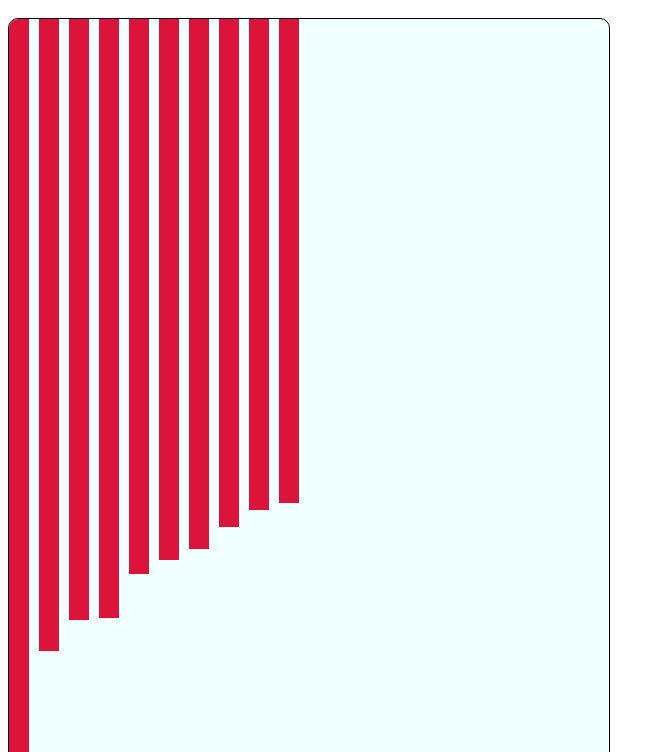
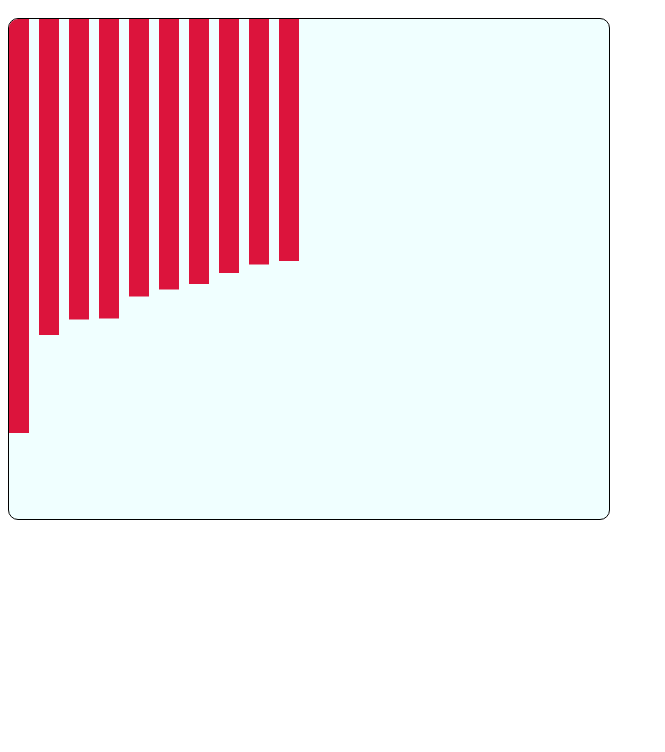
Before and after one commit to AleSkywaker/D3_azure, a plain HTML site: page index.html in a window 1280 px wide. Shown: the part 48-800 px from the top of the page, without its empty margins (0-665 px from the left). Drawn offline with nearby package versions, Linux system fonts and the light colour scheme.

Commit message:
start lesson8 yscale

```diff
--- a/app.js
+++ b/app.js
@@ -1,15 +1,20 @@
-// Conectando a una fuente externa
+// Linear Scale
 
 //Seleccionamos el elemento svg
 const svg = d3.select('svg');
 
 d3.json('edificios.json').then(datos => {
   //Añadimos ldatos a los rectangulos
+
+  const yScale = d3
+    .scaleLinear()
+    .domain([0, 1000])
+    .range([0, 500]);
   const rects = svg.selectAll('rect').data(datos);
 
   rects
     .attr('width', 20)
-    .attr('height', d => d.altura)
+    .attr('height', d => yScale(d.altura))
     .attr('fill', 'crimson')
     .attr('x', (d, i) => i * 30);
 
@@ -17,7 +22,7 @@ d3.json('edificios.json').then(datos => {
     .enter()
     .append('rect')
     .attr('width', 20)
-    .attr('height', d => d.altura)
+    .attr('height', d => yScale(d.altura))
     .attr('fill', 'crimson')
     .attr('x', (d, i) => i * 30);
 
--- a/index.html
+++ b/index.html
@@ -11,7 +11,7 @@
 <body>
   <h1>Bar Chart</h1>
   <div class="canvas">
-    <svg width="600" height="1000">
+    <svg width="600" height="500">
       <rect></rect>
     </svg>
   </div>
```
